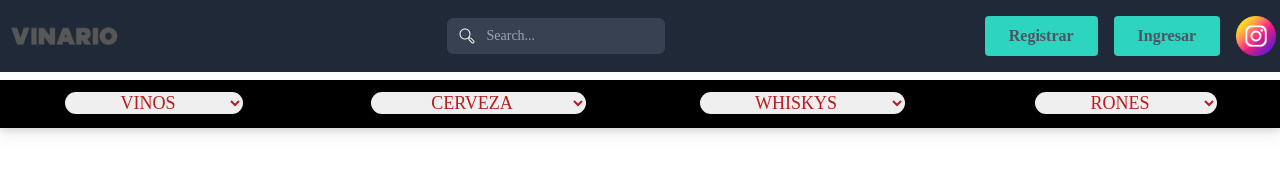
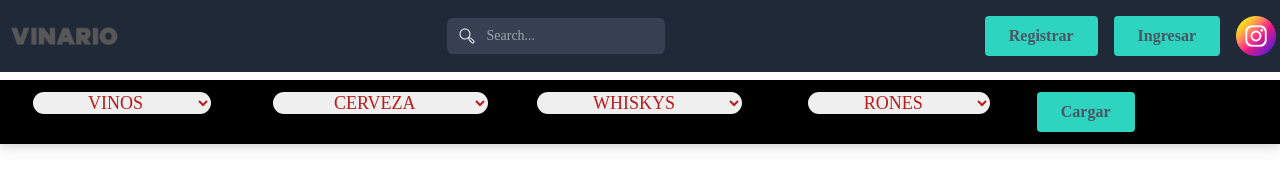
Before and after one commit to Drinks-Ecommerce/DRINKS-E-COMMERCE, a React (Vite) app in the folder client/: page / in a window 1280 px wide. Shown: the top 194 px of the page. Built offline with nearby package versions, Linux system fonts and the light colour scheme; no server answers.

Commit message:
modifcacion navbar

```diff
--- a/client/src/components/NavBar/NavBar.jsx
+++ b/client/src/components/NavBar/NavBar.jsx
@@ -4,15 +4,16 @@ export default function NavBar({
     handlefilterbyvinos,
     handelfilterbycerveza,
     handlewhiskys,
-    handlerones
-}
+    handlerones,
+    handleclick
+ }
 
 ){
 
     //className="filter_vinos"
 
     return(
-        <div class="grid grid-cols-4 gap-4 bg-black py-3 pb-3 mt-20 fixed top-0 left-0 right-0 drop-shadow-lg flex">
+        <div class="grid grid-cols-5 gap-4 bg-black py-3 pb-3 mt-20 fixed top-0 left-0 right-0 drop-shadow-lg flex">
 
              <div>
                 <select class="bg-wh-100 rounded-[12px] text-lg text-red-700 cursor-pointer text-center "  onChange={(e)=>handlefilterbyvinos(e)}>
@@ -42,6 +43,10 @@ export default function NavBar({
                 </select>
             </div>
 
+            <div>
+            <button type="button" className="hidden px-6 py-2 font-semibold rounded lg:block bg-teal-400 text-gray-600" onClick={(e)=>{handleclick(e)}}>Cargar</button>
+            </div>
+
 
 
         </div>
```
Also changed, not shown: 1 other file (tests, documents, lock files or other folders).
